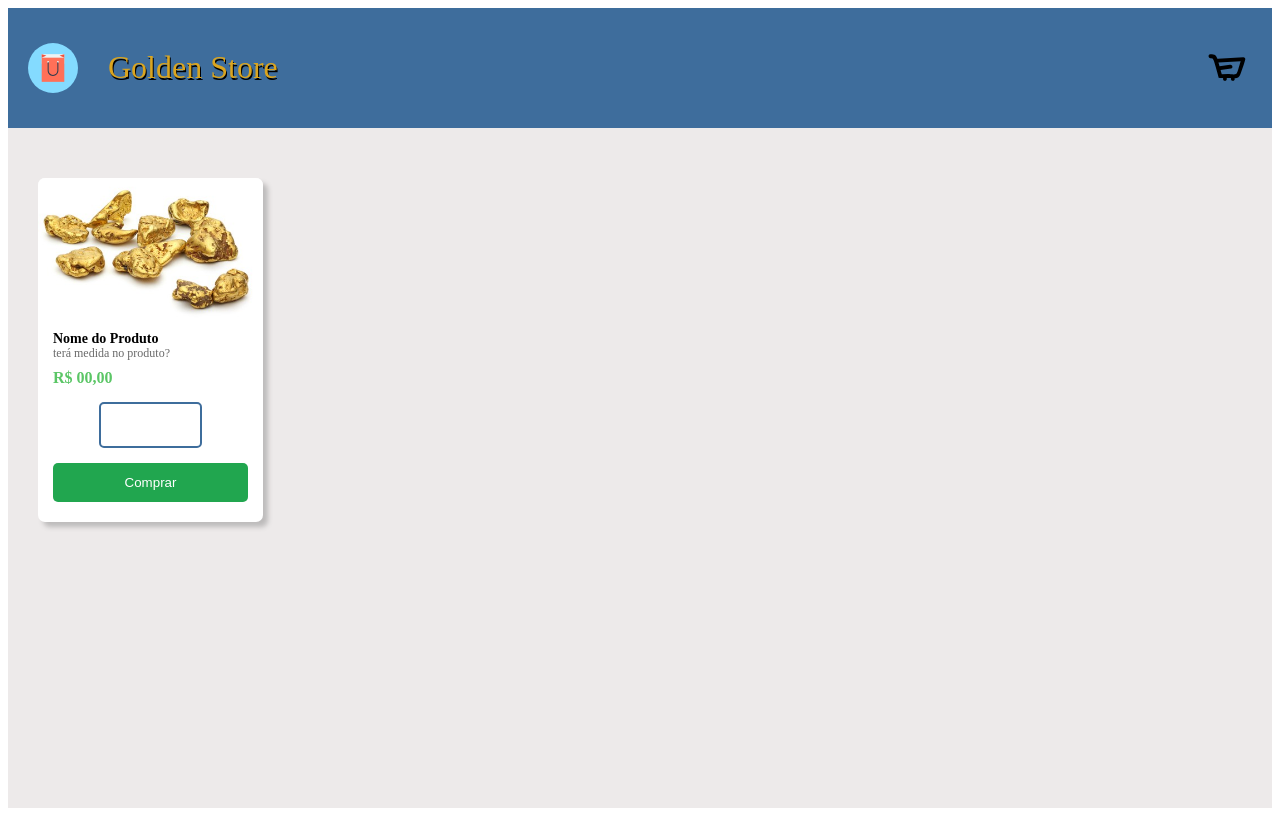
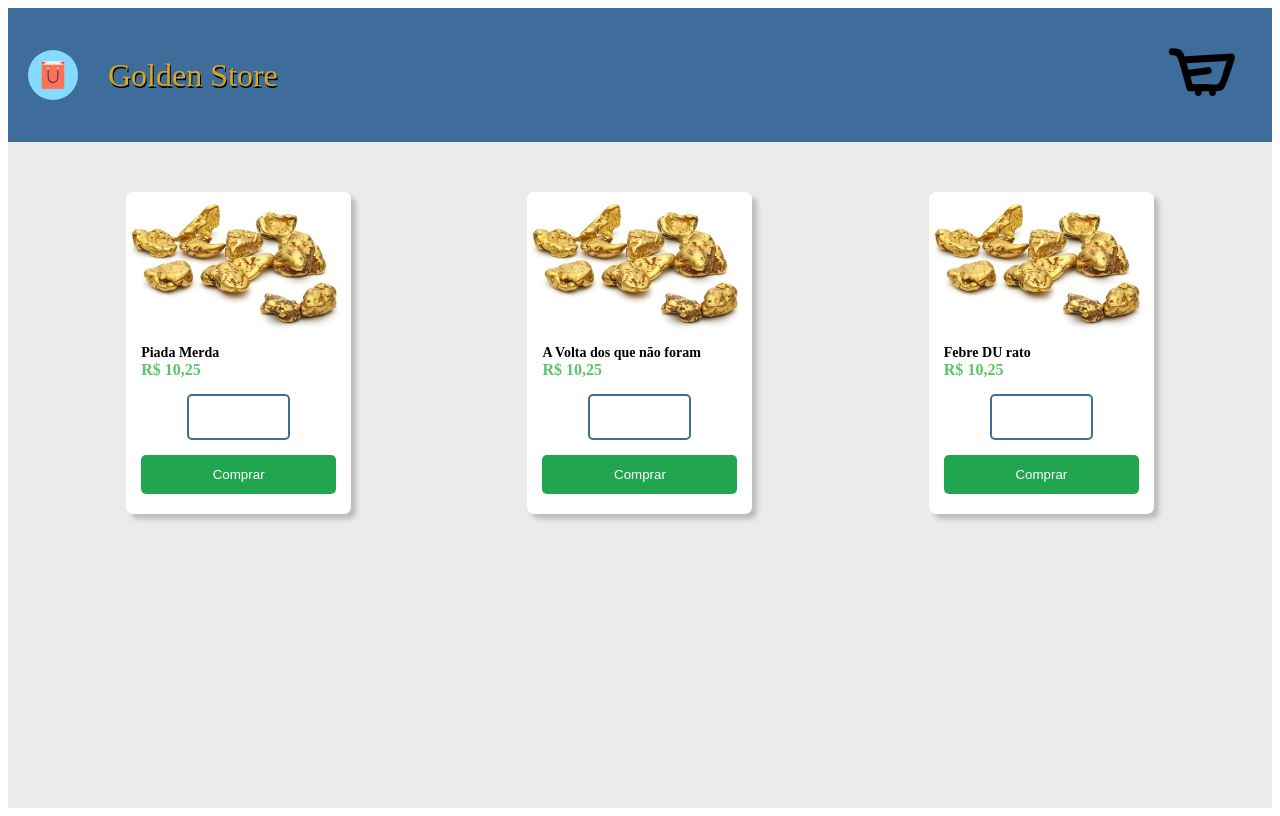
Before and after one commit to LucasSilvaSouzaD/add-products-in-cart, a React (Create React App) app in the folder view/: page / in a window 1280 px wide. Built offline with nearby package versions, Linux system fonts and the light colour scheme; the HTML template or start-up script is replaced by a standard one; a web font is replaced by a local one.

Commit message:
:sparkles: feat: create map() for cards products and create context for quantity items of cart

```diff
--- a/view/src/App.js
+++ b/view/src/App.js
@@ -1,15 +1,19 @@
-import './App.scss';
-import Header from './components/Header/Header';
-import ProductCard from './components/ProductCard/ProductCard';
+import "./App.scss";
+import Header from "./components/Header/Header";
+import ProductCard from "./components/ProductCard/ProductCard";
+import React from "react";
+import { QntdItemsCart } from "./contexts/GlobalContext";
 
 function App() {
 	return (
 		<div className="App">
+			<QntdItemsCart>
 				<Header />
 
-      <div className="products-list" style={{padding: '50px 30px'}}>
+				<div className="products-list" style={{ padding: "50px 30px" }}>
 					<ProductCard />
 				</div>
+			</QntdItemsCart>
 		</div>
 	);
 }
--- /dev/null
+++ b/view/src/components/Cart/index.jsx
@@ -0,0 +1,21 @@
+import React from "react";
+import CartLogo from "../../assets/img/cart.svg";
+import { GlobalContext } from "../../contexts/GlobalContext";
+import "./style.scss";
+
+const Cart = () => {
+	const data = React.useContext(GlobalContext);
+
+	return (
+		<div>
+			<img className="logoIcon" src={CartLogo} alt="Logo para o Cart" />
+			{data.qntdItems > 0 && (
+				<div className="cartQntd">
+					<span>{data.qntdItems}</span>
+				</div>
+			)}
+		</div>
+	);
+};
+
+export default Cart;
--- /dev/null
+++ b/view/src/components/Cart/style.scss
@@ -0,0 +1,25 @@
+@import "../../sass/base";
+
+.logoIcon {
+	width: 100px !important;
+	height: 90px !important;
+	position: relative;
+}
+
+.cartQntd {
+	display: flex;
+	justify-content: center;
+	align-items: center;
+	width: 25px;
+	height: 25px;
+	border: 1px solid white;
+	border-radius: 50%;
+	background: white;
+	position: absolute;
+	top: 8%;
+	right: 2%;
+
+	span {
+		font-weight: 700;
+	}
+}
--- a/view/src/components/Header/Header.jsx
+++ b/view/src/components/Header/Header.jsx
@@ -1,6 +1,8 @@
-import ShopLogo from '../../assets/img/logo.svg'
-import CartLogo from '../../assets/img/cart.svg'
-import './Header.scss'
+import ShopLogo from "../../assets/img/logo.svg";
+import Cart from "../Cart";
+import React from "react";
+
+import "./Header.scss";
 
 const Header = () => {
 	return (
@@ -10,10 +12,9 @@ const Header = () => {
 					<img src={ShopLogo} alt="Logo da Loja" />
 					<h1>Golden Store</h1>
 				</div>
-
-        <img src={CartLogo} alt="Logo para o Cart" />
+				<Cart />
 			</div>
 		</header>
-  )
-}
-export default Header
+	);
+};
+export default Header;
--- a/view/src/components/Header/Header.scss
+++ b/view/src/components/Header/Header.scss
@@ -1,8 +1,8 @@
-@import '../../sass/base';
+@import "../../sass/base";
 
 header {
 	width: 100%;
-  background-color: #3E6D9C;
+	background-color: #3e6d9c;
 }
 
 header .links-container {
@@ -15,7 +15,7 @@ header .links-container {
 	}
 
 	.store-icon h1 {
-    font-family: 'Princess Sofia', cursive;
+		font-family: "Princess Sofia", cursive;
 		font-weight: 400;
 		color: goldenrod;
 		text-shadow: 1px 2px #000;
--- a/view/src/components/ProductCard/ProductCard.jsx
+++ b/view/src/components/ProductCard/ProductCard.jsx
@@ -1,36 +1,107 @@
-import ProductImg from '../../assets/img/ouro.jpg'
-import './ProductCard.scss'
+import ProductImg from "../../assets/img/ouro.jpg";
+import "./ProductCard.scss";
+import { GlobalContext } from "../../contexts/GlobalContext";
+import React from "react";
 
 const ProductCard = () => {
+	const [dados, setDados] = React.useState();
 
-  const getProducts = () => {
-    const teste = fetch('localhost:3030/products').then(data => data.json())
-    console.log('teste ==>', teste)
+	const [qntdProduct, setQntdProduct] = React.useState(0);
+
+	const data = React.useContext(GlobalContext);
+
+	// async function handleClick() {
+	// 	await fetch("http://localhost:3030/products", {
+	// 		mode: "cors",
+	// 		headers: {
+	// 			"Content-Type": "application/json",
+	// 		},
+	// 	})
+	// 		.then((response) => response.json())
+	// 		.then((json) => setDados(json))
+	// 		.then(console.log("dados  --> ", dados));
+	// }
+
+	//handleClick();
+
+	function convertPrice(price) {
+		var value = price.toString();
+		return value.replace(".", ",");
 	}
 
-  getProducts()
+	function handleClick() {
+		data.addItem(qntdProduct);
+		setQntdProduct(0);
+		document.querySelectorAll("[id=product-quantity]").forEach((e) => {
+			e.value = "";
+		});
+	}
 
-  return(
-    <div className="card-container">
+	const response = [
+		{
+			id: 5000,
+			name: "Piada Merda",
+			price: 10.25,
+			inStock: 10,
+			maxCartQuantity: 5,
+			imgBase64: "",
+		},
+		{
+			id: 53412,
+			name: "A Volta dos que não foram",
+			inStock: 10,
+			price: 10.25,
+			maxCartQuantity: 5,
+			imgBase64: "",
+		},
+		{
+			id: 31532,
+			name: "Febre DU rato",
+			price: 10.25,
+			inStock: 10,
+			maxCartQuantity: 5,
+			imgBase64: "",
+		},
+	];
+
+	//setDados(response);
+
+	if (!response) return null;
+
+	return (
+		<div className="container-cards">
+			{response.map(({ id, name, price, imgBase64 }) => (
+				<div className="card-container" key={id}>
 					<div className="image-container">
 						<img src={ProductImg} alt="" />
 					</div>
 					<div className="text-container">
 						<div className="product-ref">
-          <span className="name">Nome do Produto</span>
-          <span className="measure">terá medida no produto?</span>
+							<span className="name">{name}</span>
+							{/* TODO: VERIFICAR COM O TIME SE REALMENTE TERÁ*/}
+							{/* <span className="measure">terá medida no produto?</span> */}
 						</div>
 						<div className="product-price">
-          <span className="price">R$ 00,00</span>
+							<span className="price">R$ {convertPrice(price)}</span>
 						</div>
 					</div>
 					<div className="quantity-container">
-        <input type="number" name="product-quantity" id="product-quantity" />
+						<input
+							type="number"
+							name="product-quantity"
+							id={`product-quantity`}
+							onChange={(event) => {
+								setQntdProduct(Number(event.target.value));
+							}}
+							valeu={qntdProduct}
+						/>
 					</div>
 					<div className="button-container">
-        <button>Comprar</button>
+						<button onClick={handleClick}>Comprar</button>
 					</div>
 				</div>
-  )
-}
-export default ProductCard
+			))}
+		</div>
+	);
+};
+export default ProductCard;
--- a/view/src/components/ProductCard/ProductCard.scss
+++ b/view/src/components/ProductCard/ProductCard.scss
@@ -1,4 +1,8 @@
-@import '../../sass/base';
+@import "../../sass/base";
+
+.container-cards {
+	display: flex;
+	justify-content: space-around;
 
 	.card-container {
 		max-width: 225px;
@@ -40,10 +44,7 @@
 			color: #5bc666;
 			font-weight: 700;
 		}
-
-
-
-
+	}
 }
 
 .card-container .quantity-container {
@@ -51,7 +52,7 @@
 	@include flexboxContainer;
 
 	input {
-    border: 2px solid #3E6D9C;
+		border: 2px solid #3e6d9c;
 		width: 95px;
 		height: 40px;
 		border-radius: 5px;
@@ -59,11 +60,10 @@
 	}
 }
 
-
 .card-container .button-container button {
 	width: 100%;
 	border: none;
-  background-color: #21A64F;
+	background-color: #21a64f;
 	color: #fff;
 	padding: 12px 0;
 	border-radius: 5px;
--- /dev/null
+++ b/view/src/contexts/GlobalContext.js
@@ -0,0 +1,13 @@
+import React from "react";
+
+export const GlobalContext = React.createContext();
+
+export const QntdItemsCart = ({ children }) => {
+	const [qntdItems, setQntdItems] = React.useState(0);
+
+	function addItem(number) {
+		setQntdItems(qntdItems + number);
+	}
+
+	return <GlobalContext.Provider value={{ qntdItems, addItem }}>{children}</GlobalContext.Provider>;
+};
```
Lines whose indentation alone changed are shown as unchanged.
